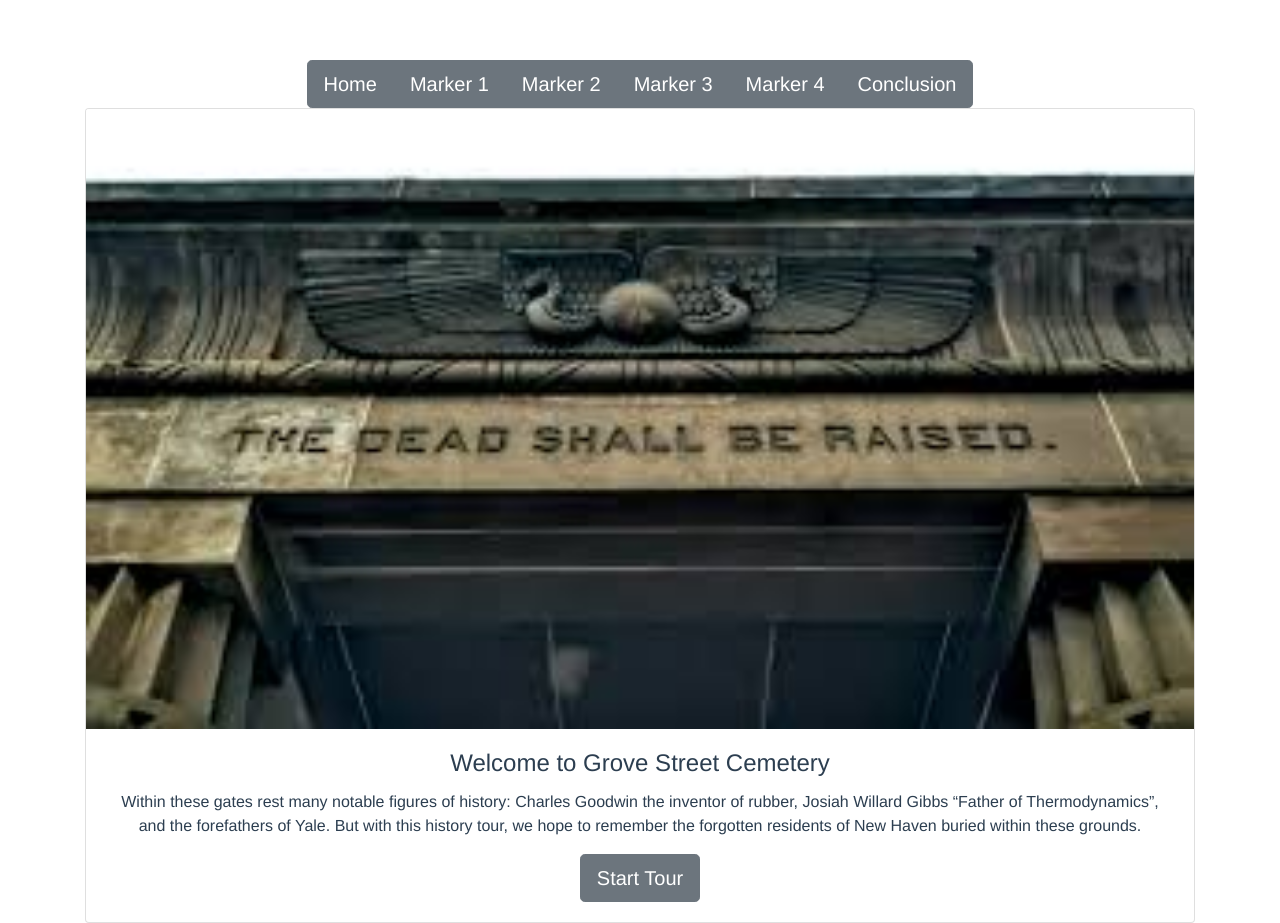
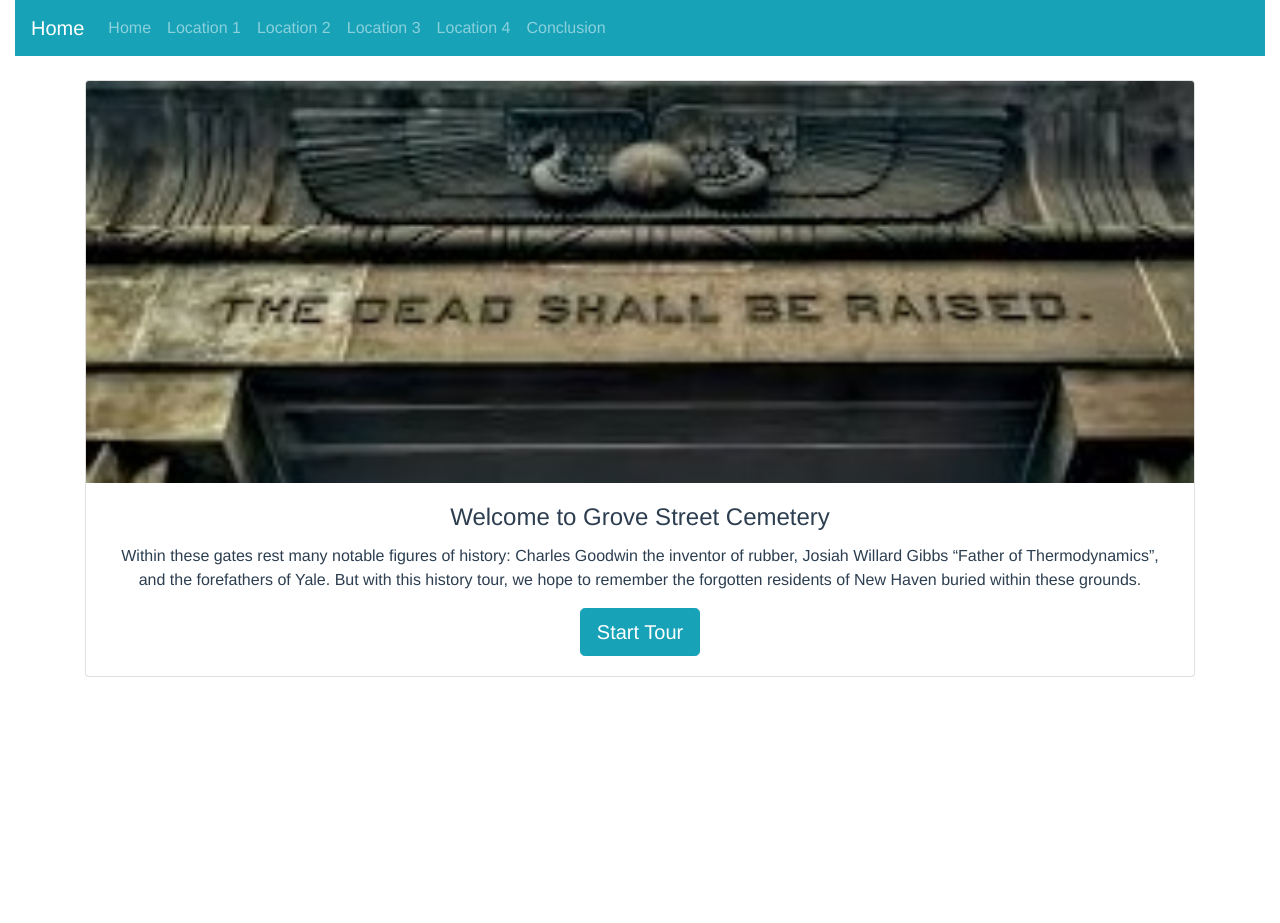
Before and after one commit to tcoile/GroveStreetCemetery, a Vue app: page / in a window 1280 px wide. After the commit the page ends 800 px from the top, so only its background shows below. Built offline with nearby package versions, Linux system fonts and the light colour scheme.

Commit message:
format for mobile

```diff
--- a/src/App.vue
+++ b/src/App.vue
@@ -1,5 +1,5 @@
 <template>
-  <div id="app">
+  <b-container fluid id="app">
     <whichMarker/>
     <homePage v-if="marker==0"></homePage>
     <finalPage v-if="marker==5"></finalPage>
@@ -10,7 +10,7 @@
       <Info v-if="page==2"></Info>
       <whichPage/>
     </div>
-  </div>
+  </b-container>
 </template>
 
 <script>
@@ -59,6 +59,6 @@ export default {
   -moz-osx-font-smoothing: grayscale;
   text-align: center;
   color: #2c3e50;
-  margin-top: 60px;
 }
+
 </style>
--- a/src/components/Info.vue
+++ b/src/components/Info.vue
@@ -1,5 +1,5 @@
 <template>
-  <div>
+  <div id="info">
     <b-card class="text-left">
     <b-card-text>{{info[marker].first}}</b-card-text>
     <div v-if="marker ==1">
@@ -14,7 +14,6 @@
     <b-card-text> {{info[marker].third}} </b-card-text>
     <b-card-text> {{info[marker].fourth}} </b-card-text>
     </b-card>
-
   </div>
 </template>
 
@@ -53,3 +52,6 @@ export default {
 
 }
 </script>
+
+<style>
+</style>
--- a/src/components/MyMap.vue
+++ b/src/components/MyMap.vue
@@ -1,7 +1,6 @@
 <!-- MyMap.vue -->
 <template>
   <div class="container">
-    <h1>Map</h1>
     <div id="map"></div>
   </div>
 </template>
@@ -134,7 +133,7 @@ export default {
 
 <style scoped>
 #map {
-  height: 100vh;
+  height: 70vh;
   width: 100%;
 }
 </style>
--- a/src/components/finalPage.vue
+++ b/src/components/finalPage.vue
@@ -4,15 +4,16 @@
       <b-card-text >
         By walking this tour, you have followed the history of the forgotten buried in this cemetery. There are still many unanswered questions about how the movement of remains of the people of color plot and the city plot actually occurred. But, hopefully with time we will learn more. Click here for further research and discussion questions.
       </b-card-text>
-      <b-btn size="lg" @click="showQuestions=true">Questions</b-btn>
+      <b-btn size="lg" @click="showQuestions=true" variant="info">Questions</b-btn>
     </b-card>
     <b-card v-if="showQuestions" title="Questions">
       <b-card-text>
         <b>{{ questions[question].title }}</b>
         <p>{{ questions[question].text }}</p>
       </b-card-text>
-      <b-btn size="lg" @click="question--">Back</b-btn>
-      <b-btn size="lg" @click="question++" v-if="question!=4">Next</b-btn>
+      <b-btn size="lg" @click="showQuestions=false" v-if="question ==0" variant="info">Back</b-btn>
+      <b-btn size="lg" @click="question--" v-if="question !=0" variant="info">Back</b-btn>
+      <b-btn size="lg" @click="question++" v-if="question!=4" variant="info">Next</b-btn>
     </b-card>
   </div>
 </template>
@@ -34,4 +35,7 @@
 </script>
 
 <style>
+  #final {
+    height: 80vh;
+  }
 </style>
--- a/src/components/homePage.vue
+++ b/src/components/homePage.vue
@@ -5,7 +5,9 @@
       <b-card-text>
         Within these gates rest many notable figures of history: Charles Goodwin the inventor of rubber,  Josiah Willard Gibbs “Father of Thermodynamics”, and the forefathers of Yale. But with this history tour, we hope to remember the forgotten residents of New Haven buried within these grounds.
       </b-card-text>
-      <b-btn size="lg" @click="setMarker(1); setPage(0)">Start Tour</b-btn>
+      <b-btn size="lg" @click="setMarker(1); setPage(0)" variant="info">
+        Start Tour
+      </b-btn>
     </b-card>
 
   </div>
@@ -25,4 +27,7 @@
 </script>
 
 <style>
+  #home {
+    height: 80vh;
+  }
 </style>
--- a/src/components/imageCheck.vue
+++ b/src/components/imageCheck.vue
@@ -1,21 +1,13 @@
 <template>
-  <div class="container p-3">
-    <h2>Do you see this place?</h2>
+  <div id="image-check">
+    <h3>Do you see this place?</h3>
     <b-img thumbnail :src="'marker/' + marker + '.jpg'"></b-img>
   </div>
 </template>
 
 <script>
   export default {
-    methods: {
-      incrementPage () {
-        this.$store.dispatch('incrementActionPage', 1)
-      }
-    },
     computed: {
-      page () {
-        return this.$store.getters.page
-      },
       marker () {
         return this.$store.getters.marker
       }
@@ -23,5 +15,8 @@
   }
 </script>
 
-<style>
+<style scoped>
+  #image-check {
+    height: 70vh;
+  }
 </style>
--- a/src/components/whichMarker.vue
+++ b/src/components/whichMarker.vue
@@ -1,14 +1,24 @@
 <template>
-  <div>
-    <b-button-group>
-      <b-btn size="lg" @click="setMarker(0)">Home</b-btn>
-      <b-btn size="lg" @click="setMarker(1)">Marker 1</b-btn>
-      <b-btn size="lg" @click="setMarker(2)">Marker 2</b-btn>
-      <b-btn size="lg" @click="setMarker(3)">Marker 3</b-btn>
-      <b-btn size="lg" @click="setMarker(4)">Marker 4</b-btn>
-      <b-btn size="lg" @click="setMarker(5)">Conclusion</b-btn>
-    </b-button-group>
-    <h2 v-if="marker!=0 && marker!=5" class="p-3">Marker #{{marker}}</h2>
+  <div id="which-marker">
+    <b-navbar toggleable="lg" type="dark" variant="info">
+      <b-navbar-brand v-if="marker != 0 && marker != 5" href="#">Location {{marker}}</b-navbar-brand>
+      <b-navbar-brand v-if="marker == 0" href="#">Home</b-navbar-brand>
+      <b-navbar-brand v-if="marker == 5" href="#">Conclusion</b-navbar-brand>
+
+      <b-navbar-toggle target="nav-collapse"></b-navbar-toggle>
+
+      <b-collapse id="nav-collapse" is-nav>
+        <b-navbar-nav>
+          <b-nav-item @click="setMarker(0)">Home</b-nav-item>
+          <b-nav-item @click="setMarker(1)">Location 1</b-nav-item>
+          <b-nav-item @click="setMarker(2)">Location 2</b-nav-item>
+          <b-nav-item @click="setMarker(3)">Location 3</b-nav-item>
+          <b-nav-item @click="setMarker(4)">Location 4</b-nav-item>
+          <b-nav-item @click="setMarker(5)">Conclusion</b-nav-item>
+        </b-navbar-nav>
+      </b-collapse>
+    </b-navbar>
+    <br>
   </div>
 </template>
 
--- a/src/components/whichPage.vue
+++ b/src/components/whichPage.vue
@@ -1,9 +1,19 @@
 <template>
-  <div>
+  <div id='which-page'>
+    <br>
     <b-button-group>
-      <b-btn v-if="page == 1" @click="incrementPage(-1)" size="lg">Back to Map</b-btn>
-      <b-btn v-if="page != 2" @click="incrementPage(1)" size="lg">I found it!</b-btn>
-      <b-btn v-if="page == 2" @click="incrementMarker" size="lg">Next Marker</b-btn>
+      <b-btn v-if="page == 1" @click="incrementPage(-1)" size="lg" variant="info">
+        Back to Map
+      </b-btn>
+      <b-btn v-if="page != 2" @click="incrementPage(1)" size="lg" variant="info">
+        I found it!
+      </b-btn>
+      <b-btn v-if="page == 2 && marker !=4" @click="incrementMarker" size="lg" variant="info">
+        Next Location
+      </b-btn>
+      <b-btn v-if="page == 2 && marker ==4" @click="incrementMarker" size="lg" variant="info">
+        Conclusion
+      </b-btn>
     </b-button-group>
   </div>
 </template>
@@ -22,10 +32,17 @@
     computed: {
       page () {
         return this.$store.getters.page
+      },
+      marker () {
+        return this.$store.getters.marker
       }
     }
   }
 </script>
 
 <style>
+#which-page {
+  height: 10vh;
+  width: 100%;
+}
 </style>
```
Also changed, not shown: public/grove_street.jpg. Lines whose indentation alone changed are shown as unchanged.
